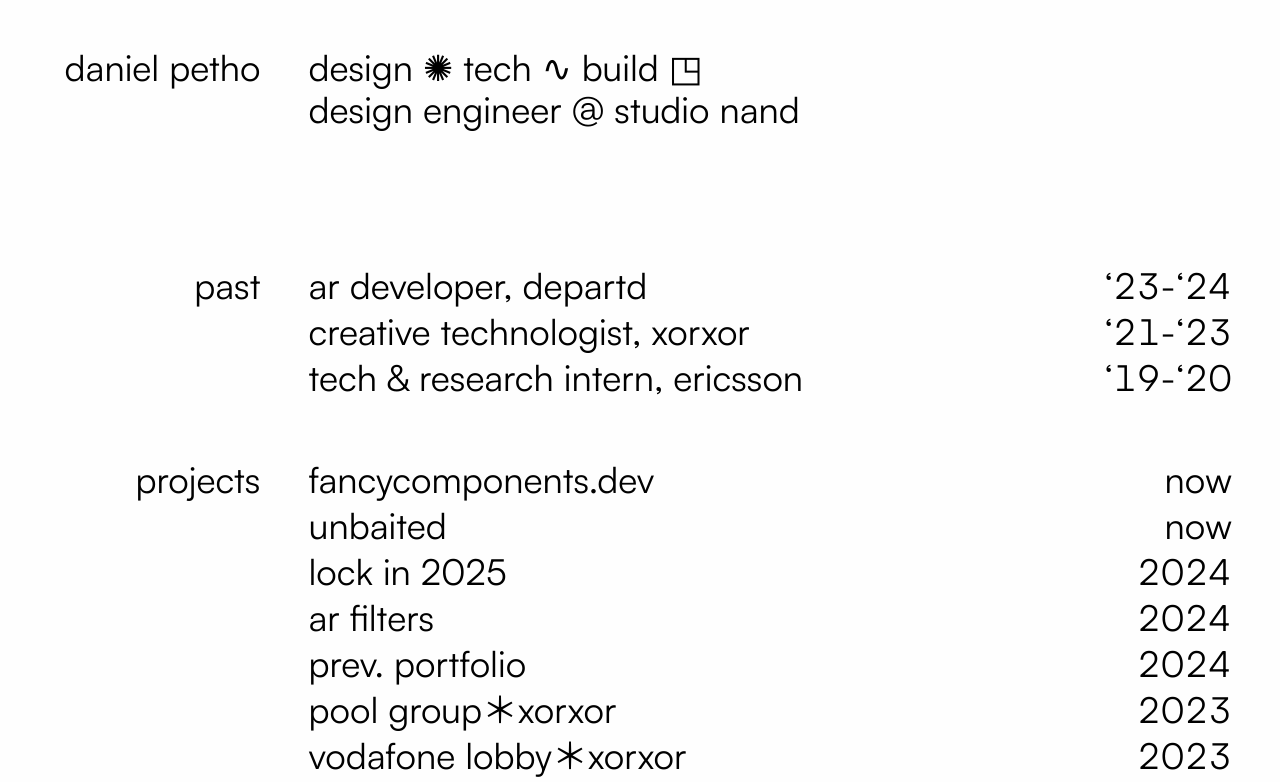
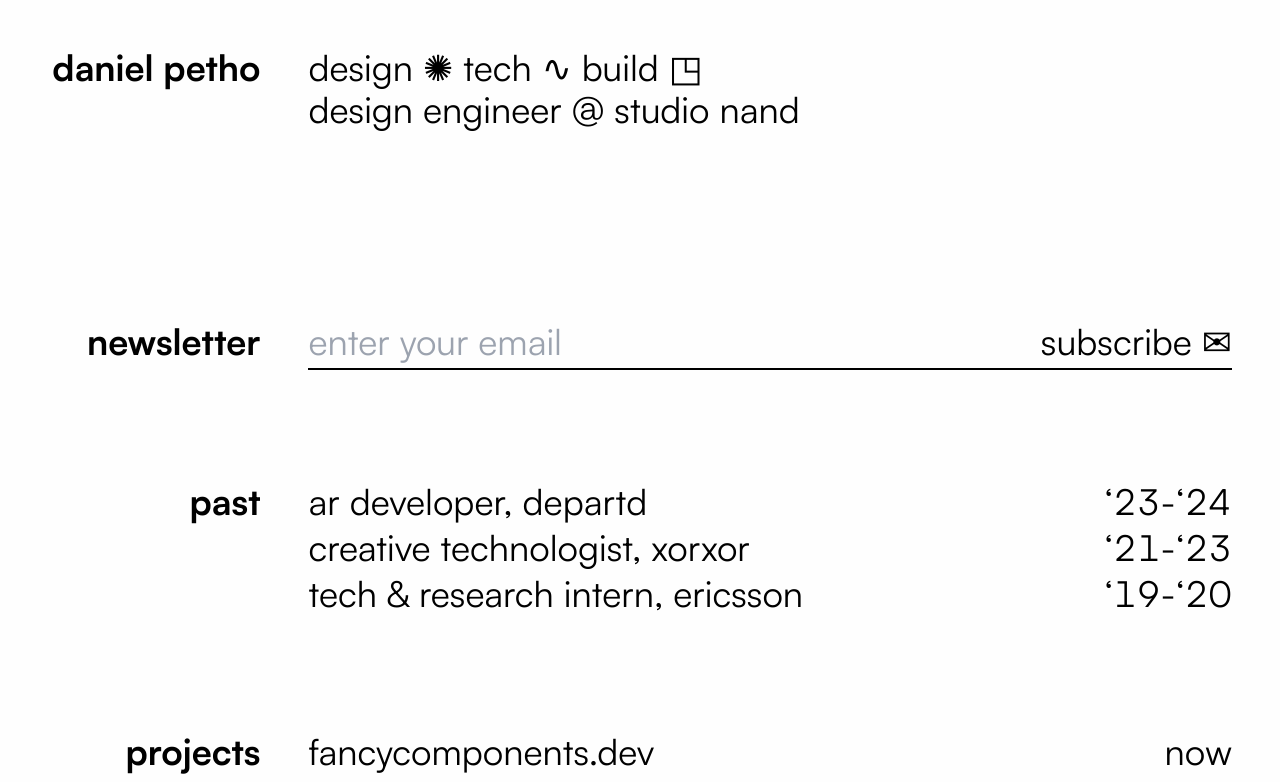
Before and after one commit to noorkarimmehedi/waitlist, a Next.js app: page / in a window 1280 px wide. Shown: the top 782 px of the page. Built offline with nearby package versions, Linux system fonts and the light colour scheme.

Commit message:
feat: add resend test

```diff
--- a/package.json
+++ b/package.json
@@ -15,6 +15,7 @@
     "next": "15.1.0",
     "react": "^19.0.0",
     "react-dom": "^19.0.0",
+    "resend": "^4.1.2",
     "tailwind-merge": "^2.5.5"
   },
   "devDependencies": {
--- /dev/null
+++ b/src/app/api/subscribe/route.ts
@@ -0,0 +1,51 @@
+import { Resend } from "resend";
+import { NextResponse } from "next/server";
+import { EmailTemplate } from "@/components/email-template";
+
+const resend = new Resend(process.env.RESEND_API_KEY);
+const audienceId = process.env.RESEND_AUDIENCE_ID!;
+
+export async function POST(request: Request) {
+  try {
+    // For testing purposes
+    const testEmail = "delivered@resend.dev";
+
+    // Get email from request body for production use
+    const { email } = await request.json();
+
+    if (!email) {
+      return NextResponse.json(
+        { error: "Email is required" },
+        { status: 400 }
+      );
+    }
+
+    // Use test email for testing, real email for production
+    const emailToUse = process.env.NODE_ENV === "development" ? testEmail : email;
+
+    await resend.contacts.create({
+      email: emailToUse,
+      audienceId: audienceId,
+      unsubscribed: false
+    });
+
+    // Send welcome email
+    await resend.emails.send({
+      from: 'daniel <hi@dtb.danielpetho.com>',
+      to: emailToUse,
+      subject: 'Welcome to my newsletter!',
+      react: EmailTemplate({ firstName: emailToUse.split('@')[0] }),
+    });
+
+    return NextResponse.json(
+      { message: "Successfully subscribed" },
+      { status: 200 }
+    );
+
+  } catch (error) {
+    return NextResponse.json(
+      { error: "Error subscribing to newsletter" },
+      { status: 500 }
+    );
+  }
+}
--- a/src/app/page.tsx
+++ b/src/app/page.tsx
@@ -2,28 +2,23 @@
 import ScrambleIn from "@/components/scramble-in";
 import ScrambleCombinedPair from "@/components/scramble-combined-pair";
 import { experiences, projects, socials } from "@/data/content";
-
-const ROW_DELAY = 30;
-const SCRAMBLE_SPEED = 27;
-const SCRAMBLED_LETTER_COUNT = 5;
-
-const getAnimationDuration = (text: string) => {
-  return Math.min((text.length - SCRAMBLED_LETTER_COUNT) * SCRAMBLE_SPEED, 100);
-};
+import Newsletter from "@/components/newsletter";
+import { getAnimationDuration, ROW_DELAY, SCRAMBLE_SPEED, SCRAMBLED_LETTER_COUNT } from "@/lib/utils";
 
 export default function Home() {
   return (
-    <main className="min-h-screen bg-[#fefefe] text-black pl-4 lr-0 pt-10 pb-10 sm:px-2 sm:pt-10 sm:pb-10 md:pt-10 md:pb-10 lg:pt-12 lg:pb-12 md:p-10 lg:p-12 font-normal text-[4.9vw] sm:text-xl md:text-2xl lg:text-3xl xl:text-4xl leading-tight sm:leading-tight">
+    <main className="min-h-screen bg-[#fefefe] text-black pl-4 lr-0 pt-10 pb-10 sm:px-4 sm:pt-10 sm:pb-10 md:pt-10 md:pb-10 lg:pt-12 lg:pb-12 md:p-10 lg:p-12 font-normal text-[4.9vw] sm:text-xl md:text-2xl lg:text-3xl xl:text-4xl leading-tight sm:leading-tight">
       <div>
-        <div className="relative max-w-screen-2xl mx-auto flex flex-col gap-8 sm:gap-10 md:gap-12 lg:gap-14">
+        <div className="relative max-w-screen-2xl mx-auto flex flex-col gap-16 sm:gap-18 md:gap-20 lg:gap-28">
           {/* Header - Row 1 */}
-          <div className="flex mb-4 sm:mb-8 md:mb-12 lg:mb-16 xl:mb-20">
-            <div className="w-1/5 text-right pr-4 sm:pr-6 md:pr-8 lg:pr-12 sm:w-1/3 md:w-1/4 lg:w-1/4 xl:w-[22%]">
+          <div className="flex flex-col sm:flex-row mb-4 sm:mb-8 md:mb-12 lg:mb-16 xl:mb-20">
+            <div className="w-full mb-3 sm:mb-0 sm:text-right sm:pr-6 md:pr-8 lg:pr-12 sm:w-1/4 md:w-1/4 lg:w-1/4 xl:w-[22%]">
               <h1>
                 <ScrambleCombined
                   delay={0}
                   scrambledLetterCount={SCRAMBLED_LETTER_COUNT}
                   scrambleSpeed={SCRAMBLE_SPEED}
+                  className="font-bold"
                 >
                   daniel petho
                 </ScrambleCombined>
@@ -61,13 +56,31 @@
             </div>
           </div>
 
+          {/* Newsletter */}
+          <div className="flex flex-col sm:flex-row">
+            <h2 className="w-full mb-3 sm:mb-0 sm:text-right pr-4 sm:pr-6 md:pr-8 lg:pr-12 sm:w-1/4 md:w-1/4 lg:w-1/4 xl:w-[22%]">
+              <ScrambleIn
+                delay={ROW_DELAY * 3 + getAnimationDuration("daniel petho")}
+                scrambledLetterCount={SCRAMBLED_LETTER_COUNT}
+                scrambleSpeed={SCRAMBLE_SPEED}
+                className="font-bold"
+              >
+                newsletter
+              </ScrambleIn>
+            </h2>
+            <Newsletter
+              delay={ROW_DELAY * 3 + getAnimationDuration("daniel petho")}
+            />
+          </div>
+
           {/* Previous Experience */}
-          <div className="flex">
-            <h2 className="w-1/5 text-right pr-4 sm:pr-6 md:pr-8 lg:pr-12 sm:w-1/3 md:w-1/4 lg:w-1/4 xl:w-[22%]">
+          <div className="flex sm:flex-row flex-col">
+            <h2 className="w-full sm:text-right mb-3 sm:mb-0 sm:pr-6 md:pr-8 lg:pr-12 sm:w-1/4 md:w-1/4 lg:w-1/4 xl:w-[22%]">
               <ScrambleIn
                 delay={ROW_DELAY * 3}
                 scrambledLetterCount={SCRAMBLED_LETTER_COUNT}
                 scrambleSpeed={SCRAMBLE_SPEED}
+                className="font-bold"
               >
                 past
               </ScrambleIn>
@@ -107,15 +120,15 @@
           </div>
 
           {/* Projects */}
-          <div className="flex">
-            <h2 className="w-1/5 text-right pr-4 sm:pr-6 md:pr-8 lg:pr-12  sm:w-1/3 md:w-1/4 lg:w-1/4 xl:w-[22%]">
+          <div className="flex flex-col sm:flex-row">
+            <h2 className="w-full mb-3 sm:mb-0 sm:text-right pr-4 sm:pr-6 md:pr-8 lg:pr-12  sm:w-1/4 md:w-1/4 lg:w-1/4 xl:w-[22%]">
               <ScrambleIn
                 delay={ROW_DELAY * 7}
                 scrambledLetterCount={SCRAMBLED_LETTER_COUNT}
                 scrambleSpeed={SCRAMBLE_SPEED}
+                className="font-bold"
               >
-                <span className="md:hidden">proj</span>
-                <span className="hidden md:block">projects</span>
+                projects
               </ScrambleIn>
             </h2>
             <ul className="flex-1">
@@ -157,12 +170,13 @@
           </div>
 
           {/* Contact */}
-          <div className="flex">
-            <h2 className="w-1/5 text-right pr-4 sm:pr-6 md:pr-8 lg:pr-12  sm:w-1/3 md:w-1/4 lg:w-1/4 xl:w-[22%]">
+          <div className="flex flex-col sm:flex-row">
+            <h2 className="w-full mb-3 sm:mb-0 sm:text-right pr-4 sm:pr-6 md:pr-8 lg:pr-12  sm:w-1/4 md:w-1/4 lg:w-1/4 xl:w-[22%]">
               <ScrambleIn
                 delay={ROW_DELAY * 15}
                 scrambledLetterCount={SCRAMBLED_LETTER_COUNT}
                 scrambleSpeed={SCRAMBLE_SPEED}
+                className="font-bold"
               >
                 contact
               </ScrambleIn>
--- /dev/null
+++ b/src/components/email-template.tsx
@@ -0,0 +1,13 @@
+import * as React from 'react';
+
+interface EmailTemplateProps {
+  firstName: string;
+}
+
+export const EmailTemplate: React.FC<Readonly<EmailTemplateProps>> = ({
+  firstName,
+}) => (
+  <div>
+    <h1>Welcome, {firstName}!</h1>
+  </div>
+);
--- /dev/null
+++ b/src/components/newsletter.tsx
@@ -0,0 +1,130 @@
+"use client";
+
+import { useState, useEffect } from "react";
+import ScrambleIn from "./scramble-in";
+import ScrambleCombined from "./scramble-combined";
+import { motion } from "framer-motion";
+import {
+  getAnimationDuration,
+  ROW_DELAY,
+  SCRAMBLE_SPEED,
+  SCRAMBLED_LETTER_COUNT,
+} from "@/lib/utils";
+
+export default function Newsletter({ delay = 0 }: { delay?: number }) {
+  const [email, setEmail] = useState("");
+  const [status, setStatus] = useState<
+    "idle" | "loading" | "success" | "error"
+  >("idle");
+  const [showScrambledPlaceholder, setShowScrambledPlaceholder] =
+    useState(true);
+  const [loadingIcon, setLoadingIcon] = useState("◴");
+
+  const handleSubmit = async (e: React.FormEvent) => {
+    e.preventDefault();
+    setStatus("loading");
+
+    // Start loading animation
+    const icons = ["◴", "◷", "◶", "◵"];
+    let i = 0;
+    const interval = setInterval(() => {
+      i = (i + 1) % icons.length;
+      setLoadingIcon(icons[i]);
+    }, 100);
+
+    try {
+      const response = await fetch("/api/subscribe", {
+        method: "POST",
+        headers: {
+          "Content-Type": "application/json",
+        },
+        body: JSON.stringify({ email }),
+      });
+
+      if (response.status === 200) {
+        setStatus("success");
+        setEmail("");
+
+        // Clear loading animation
+        clearInterval(interval);
+
+        // Reset status after success
+        setTimeout(() => {
+          setStatus("idle");
+        }, 2000);
+      } else {
+        setStatus("error");
+        clearInterval(interval);
+      }
+    } catch (error) {
+      setStatus("error");
+      clearInterval(interval);
+    }
+  };
+
+  return (
+    <form
+      onSubmit={handleSubmit}
+      className="flex sm:flex-1 flex-row gap-4 lowercase sm:w-full"
+    >
+      <div className="relative md:w-full flex">
+        <div className="relative flex w-full">
+          <input
+            type="email"
+            value={email}
+            placeholder={showScrambledPlaceholder ? "" : "enter your email"}
+            aria-label="Enter your email address to subscribe to the newsletter"
+            onChange={(e) => setEmail(e.target.value)}
+            className="bg-transparent focus:outline-none pb-[1.5vw] sm:pb-1.5 md:pb-2 md:w-full"
+            required
+          />
+          {showScrambledPlaceholder && email.length === 0 && (
+            <div className="absolute top-0 left-0 pointer-events-none text-black/40 overflow-hidden">
+              <ScrambleIn
+                delay={delay}
+                scrambleSpeed={SCRAMBLE_SPEED}
+                scrambledLetterCount={SCRAMBLED_LETTER_COUNT}
+                className="w-full truncate"
+                onComplete={() => setShowScrambledPlaceholder(false)}
+              >
+                enter your email
+              </ScrambleIn>
+            </div>
+          )}
+          <button
+            type="submit"
+            disabled={status === "loading"}
+            className="self-start sm:w-36 md:w-64 sm:text-right"
+            aria-label="subscribe"
+          >
+            {status === "loading" ? (
+              <p>{loadingIcon}</p>
+            ) : status === "success" ? (
+              <p>done ✓</p>
+            ) : (
+              <ScrambleCombined
+                delay={showScrambledPlaceholder ? 0 : delay + getAnimationDuration("enter your email") * 2}
+                scrambleSpeed={SCRAMBLE_SPEED}
+                scrambledLetterCount={SCRAMBLED_LETTER_COUNT}
+              >
+                subscribe ✉
+              </ScrambleCombined>
+            )}
+          </button>
+        </div>
+
+        <motion.div
+          className="absolute bottom-0 left-0 right-0 border-t-[0.5vw] sm:border-t-[1.5px] md:border-t-2 border-solid border-black"
+          initial={{ scaleX: 1, width: "0%" }}
+          animate={{ scaleX: 1, width: "100%" }}
+          transition={{
+            delay: delay / 1000,
+            duration: 0.5,
+            type: "spring",
+            bounce: 0,
+          }}
+        />
+      </div>
+    </form>
+  );
+}
--- a/src/components/scramble-combined-pair.tsx
+++ b/src/components/scramble-combined-pair.tsx
@@ -1,8 +1,9 @@
 "use client";
 
-import { useState, forwardRef } from "react";
+import { useState, forwardRef, useRef, useEffect } from "react";
 import ScrambleHover from "./scramble-hover";
 import ScrambleIn, { ScrambleInHandle } from "./scramble-in";
+import { useElementPosition } from "@/hooks/use-element-position";
 
 interface ScrambleCombinedPairProps {
   leftText: React.ReactNode;
@@ -44,12 +45,23 @@
     const [rightComplete, setRightComplete] = useState(false);
     const [isHovering, setIsHovering] = useState(false);
     const bothComplete = leftComplete && rightComplete;
+    const containerRef = useRef<HTMLDivElement>(null);
+
+    const elementPosition = useElementPosition(containerRef as React.RefObject<HTMLElement>);
+
+    useEffect(() => {
+      if (elementPosition) {
+        console.log(elementPosition);
+      }
+    }, [elementPosition]);
+
 
     return (
       <div
         className={containerClassName}
         onMouseEnter={() => setIsHovering(true)}
         onMouseLeave={() => setIsHovering(false)}
+        ref={containerRef}
       >
         {bothComplete ? (
           <div className="flex justify-between w-full relative flex-1 whitespace-pre">
--- /dev/null
+++ b/src/hooks/use-element-position.tsx
@@ -0,0 +1,27 @@
+import { RefObject, useEffect, useState } from "react";
+
+export const useElementPosition = (elementRef: RefObject<HTMLElement>) => {
+  const [position, setPosition] = useState<DOMRect | null>(null);
+
+  useEffect(() => {
+    const updatePosition = () => {
+      if (elementRef.current) {
+        setPosition(elementRef.current.getBoundingClientRect());
+      }
+    };
+
+    // Initial position
+    updatePosition();
+
+    // Update on scroll and resize
+    window.addEventListener("scroll", updatePosition);
+    window.addEventListener("resize", updatePosition);
+
+    return () => {
+      window.removeEventListener("scroll", updatePosition);
+      window.removeEventListener("resize", updatePosition);
+    };
+  }, [elementRef]);
+
+  return position;
+};
--- a/src/lib/utils.ts
+++ b/src/lib/utils.ts
@@ -4,3 +4,11 @@
 export function cn(...inputs: ClassValue[]) {
   return twMerge(clsx(inputs))
 }
+
+export const ROW_DELAY = 30;
+export const SCRAMBLE_SPEED = 27;
+export const SCRAMBLED_LETTER_COUNT = 5;
+
+export const getAnimationDuration = (text: string) => {
+  return Math.min((text.length - SCRAMBLED_LETTER_COUNT) * SCRAMBLE_SPEED, 100);
+};
--- a/tailwind.config.ts
+++ b/tailwind.config.ts
@@ -8,7 +8,7 @@
   ],
   theme: {
     screens: {
-      'sm': '480px',
+      'sm': '600px',
       'md': '820px',
       'lg': '1024px',
       'xl': '1280px',
```
Also changed, not shown: src/hooks/use-mouse-position-ref.tsx (added, +42 -0 lines), src/app/api/unsubscribe/route.ts (added), 1 other file (tests, documents, lock files or other folders).
